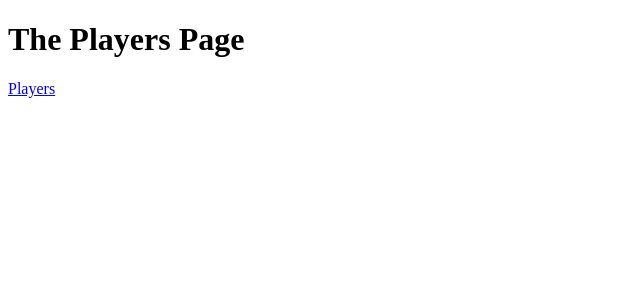
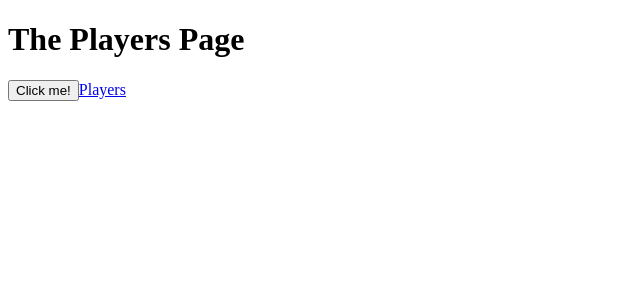
Before and after one commit to davidklempfner1/unihockey, a Next.js app: page /players in a window 1280 px wide. Shown: the top 300 px of the page, without its empty margins (0-640 px from the left). Built offline with nearby package versions, Linux system fonts and the light colour scheme.

Commit message:
Turned players from server to client component.

```diff
--- a/src/app/players/page.tsx
+++ b/src/app/players/page.tsx
@@ -1,10 +1,10 @@
-// 'use client';
+'use client';
 
 export default function Page() {
     return (
         <>
             <h1>The Players Page</h1>
-            {/* <button onClick={() => alert('Hello from /players')}>Click me!</button> */}
+            <button onClick={() => alert('Hello from /players')}>Click me!</button>
         </>
     );
 }
```
